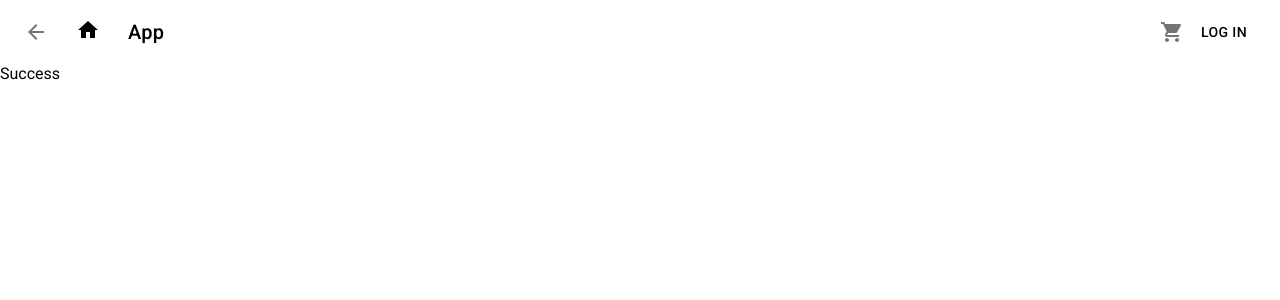
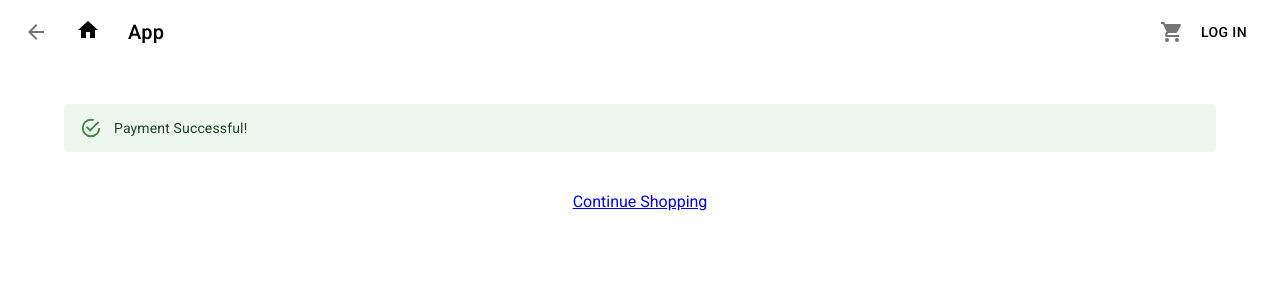
Before and after one commit to NabarunKar/Ecommerce, a React (Create React App) app in the folder app/: page /checkout-success in a window 1280 px wide. Shown: the top 300 px of the page. Built offline with nearby package versions, Linux system fonts and the light colour scheme; no server answers.

Commit message:
success page styled

```diff
--- a/app/src/pages/Orders.js
+++ b/app/src/pages/Orders.js
@@ -33,7 +33,7 @@ function Orders() {
 
   return (
     <Container>
-      <Container sx={{ mt: 5 }}>
+      <Container sx={{ my: 5 }}>
         <Container sx={{ textAlign: "center", mb: 5 }}>
           <Typography variant="h2">My Orders</Typography>
         </Container>
@@ -52,7 +52,7 @@ function Orders() {
                   sx={{ border: "1px solid rgba(0,0,0,0.2)", mb: 2 }}
                 >
                   <AccordionSummary
-                    expandIcon={<ExpandMoreIcon sx={{ ml: 2 }} />}
+                    expandIcon={<ExpandMoreIcon />}
                   >
                     <Typography style={{ flex: 1, textAlign: "start" }}>
                       <b>₹{ele.amount}</b>
--- a/app/src/pages/Success.js
+++ b/app/src/pages/Success.js
@@ -1,7 +1,16 @@
 import React from "react";
+import { Link } from "react-router-dom";
+import { Alert, Container } from "@mui/material";
 
 function Success() {
-  return <div>Success</div>;
+  return (
+    <Container sx={{ mt: 5 }}>
+      <Alert severity="success">Payment Successful!</Alert>
+      <Container sx={{ my: 5, textAlign: "center" }}>
+        <Link to="/products">Continue Shopping</Link>
+      </Container>
+    </Container>
+  );
 }
 
 export default Success;
```
Also changed, not shown: 1 other file (tests, documents, lock files or other folders).
